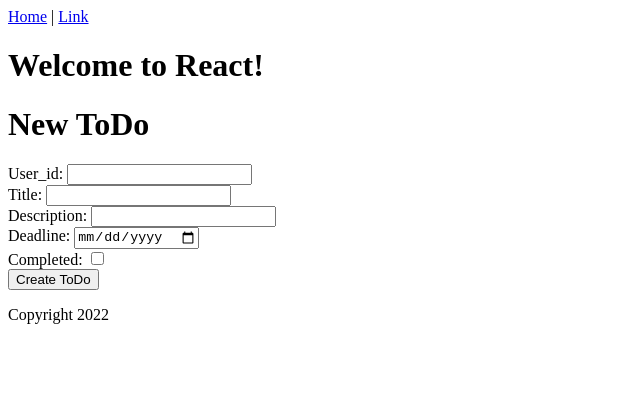
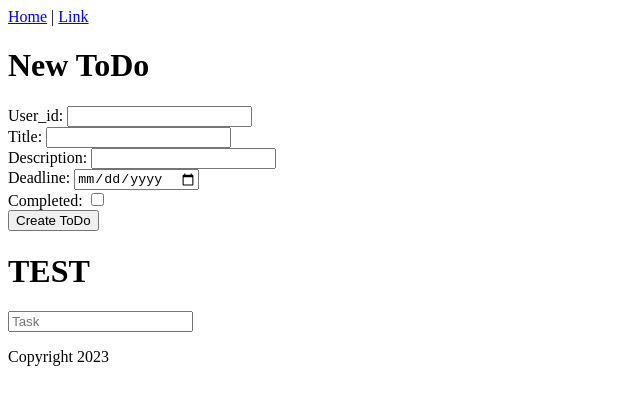
Before and after one commit to anhelms/ToDo-frontend, a React (Vite) app: page / in a window 1280 px wide. Shown: the top 404 px of the page, without its empty margins (0-640 px from the left). Built offline with nearby package versions, Linux system fonts and the light colour scheme.

Commit message:
added all but form submit to run props update

```diff
--- a/src/Content.jsx
+++ b/src/Content.jsx
@@ -1,9 +1,11 @@
 import { ToDosNew } from "./ToDosNew";
 import axios from "axios";
 import { useState, useEffect } from "react";
+import { ToDosShow } from "./ToDosShow";
 
 export function Content() {
-  const [toDos, setToDos] = useState();
+  const [toDos, setToDos] = useState([]);
+  const [currentToDo, setCurrenToDo] = useState({});
 
   const handleCreateToDo = (params) => {
     axios.get("http://localhost:3000/to_dos.json", params).then((response) => {
@@ -12,10 +14,27 @@ export function Content() {
     });
   };
 
+  const handleUpdateToDo = (id, params, successCallback) => {
+    console.log("handleUpdateToDo", params);
+    axios.patch(`http://localhost:3000/to_dos/${id}.json`, params).then((response) => {
+      setToDos(
+        toDos.map((toDo) => {
+          if (toDo.id === response.data.id) {
+            return response.data;
+          } else {
+            return toDo;
+          }
+        })
+      );
+      successCallback();
+      handleClose();
+    });
+  };
+
   return (
     <main>
-      <h1>Welcome to React!</h1>
       <ToDosNew onCreateToDo={handleCreateToDo} />
+      <ToDosShow toDo={currentToDo} onUpdateToDo={handleUpdateToDo} />
     </main>
   );
 }
--- a/src/Footer.jsx
+++ b/src/Footer.jsx
@@ -1,7 +1,7 @@
 export function Footer() {
-    return (
-      <footer>
-        <p>Copyright 2022</p>
-      </footer>
-    )
-  }
+  return (
+    <footer>
+      <p>Copyright 2023</p>
+    </footer>
+  );
+}
--- /dev/null
+++ b/src/ToDosShow.jsx
@@ -0,0 +1,10 @@
+export function ToDosShow(props) {
+  return (
+    <div>
+      <h1>TEST</h1>
+      <form>
+        <input defaultValue={props.toDo.title} name="title" type="text" placeholder="Task" />{" "}
+      </form>
+    </div>
+  );
+}
```
